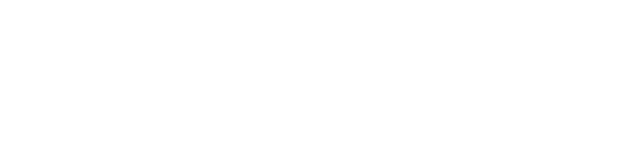
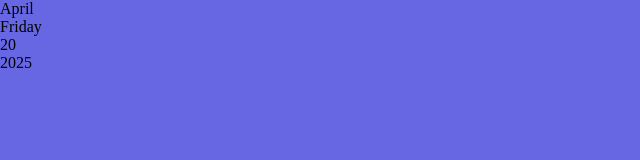
Before and after one commit to half-pace/mini-calendar-mod1, a plain HTML site: page index.html in a window 1280 px wide. Shown: the whole page, without its empty margins (0-640 px from the left). Drawn offline with Linux system fonts and the light colour scheme.

Commit message:
html necessary parts is done

```diff
--- a/index.html
+++ b/index.html
@@ -7,7 +7,12 @@
     <link rel="stylesheet" href="style.css">
 </head>
 <body>
-
+    <div class="calendar-container">
+        <p class="month-name" id="month-name">April</p>
+        <p class="day-name" id="day-name">Friday</p>
+        <p class="day-number" id="day-number">20</p>
+        <p class="year" id="year">2025</p>
+    </div>
 
     <script src="app.js"></script>
 </body>
--- a/style.css
+++ b/style.css
@@ -2,3 +2,7 @@
     margin: 0;
     padding: 0;
 }
+
+body {
+    background-color: rgb(103, 103, 227);
+}
```
